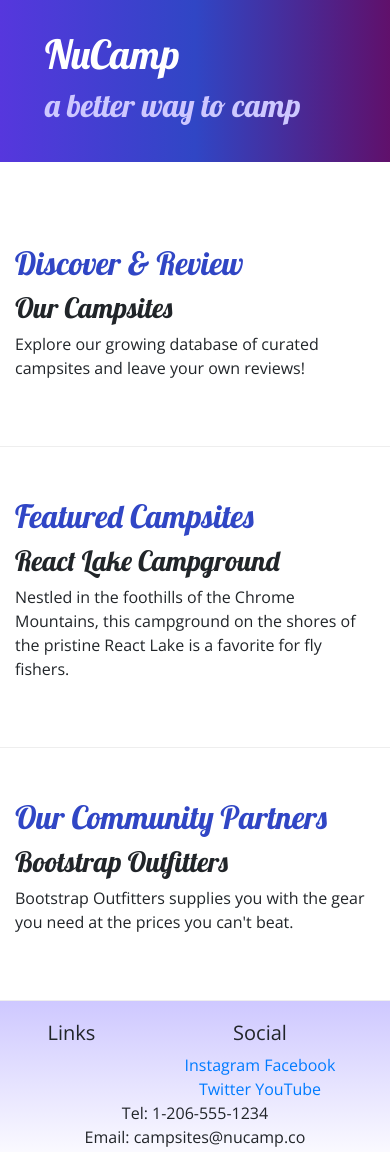
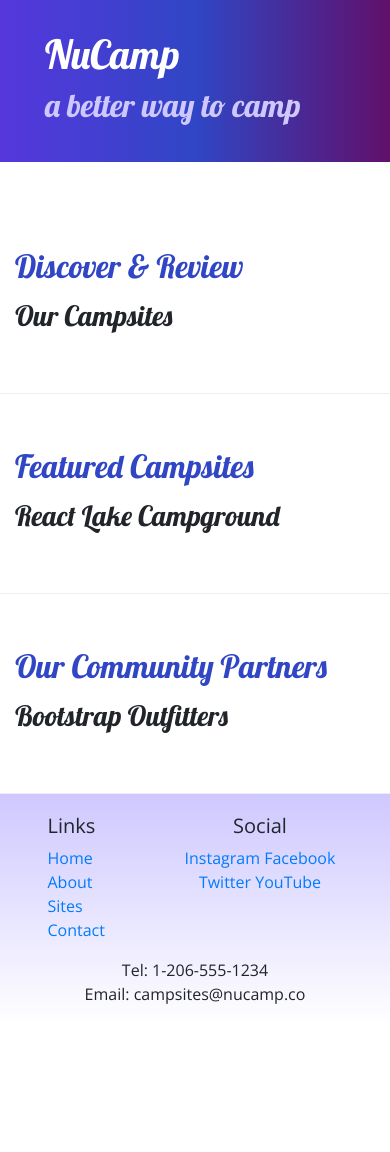
Before and after one commit to j-dsmith/nucamp-bootstrap, a website: page index.html in a window 390 px wide. After the commit the page ends 1026 px from the top, so only its background shows below. Drawn offline with nearby package versions, Linux system fonts and the light colour scheme.

Commit message:
Added responsive display to p elements, linked aboutus to index

```diff
--- a/index.html
+++ b/index.html
@@ -34,7 +34,7 @@
             </div>
             <div class="col">
                 <h3>Our Campsites</h3>
-                <p>Explore our growing database of curated campsites and leave your own reviews!</p>
+                <p class="d-none d-sm-block">Explore our growing database of curated campsites and leave your own reviews!</p>
             </div>
         </div>
 
@@ -44,7 +44,7 @@
             </div>
             <div class="col">
                 <h3>React Lake Campground</h3>
-                <p>Nestled in the foothills of the Chrome Mountains, this campground on the shores of the pristine React Lake is a favorite for fly fishers.</p>
+                <p class="d-none d-sm-block">Nestled in the foothills of the Chrome Mountains, this campground on the shores of the pristine React Lake is a favorite for fly fishers.</p>
             </div>
         </div>
 
@@ -54,7 +54,7 @@
             </div>
             <div class="col">
                 <h3>Bootstrap Outfitters</h3>
-                <p>Bootstrap Outfitters supplies you with the gear you need at the prices you can't beat.</p>
+                <p class="d-none d-sm-block">Bootstrap Outfitters supplies you with the gear you need at the prices you can't beat.</p>
             </div>
         </div>
     </div>
@@ -66,10 +66,10 @@
                 <h5>Links</h5>
 
                 <ul class="list-unstyled">
-                  <li><a href="#"></a></li>
-                  <li><a href="#"></a></li>
-                  <li><a href="#"></a></li>
-                  <li><a href="#"></a></li>
+                  <li><a href="#">Home</a></li>
+                  <li><a href="aboutus.html">About</a></li>
+                  <li><a href="#">Sites</a></li>
+                  <li><a href="#">Contact</a></li>
                 </ul>
               </div>
 
```
